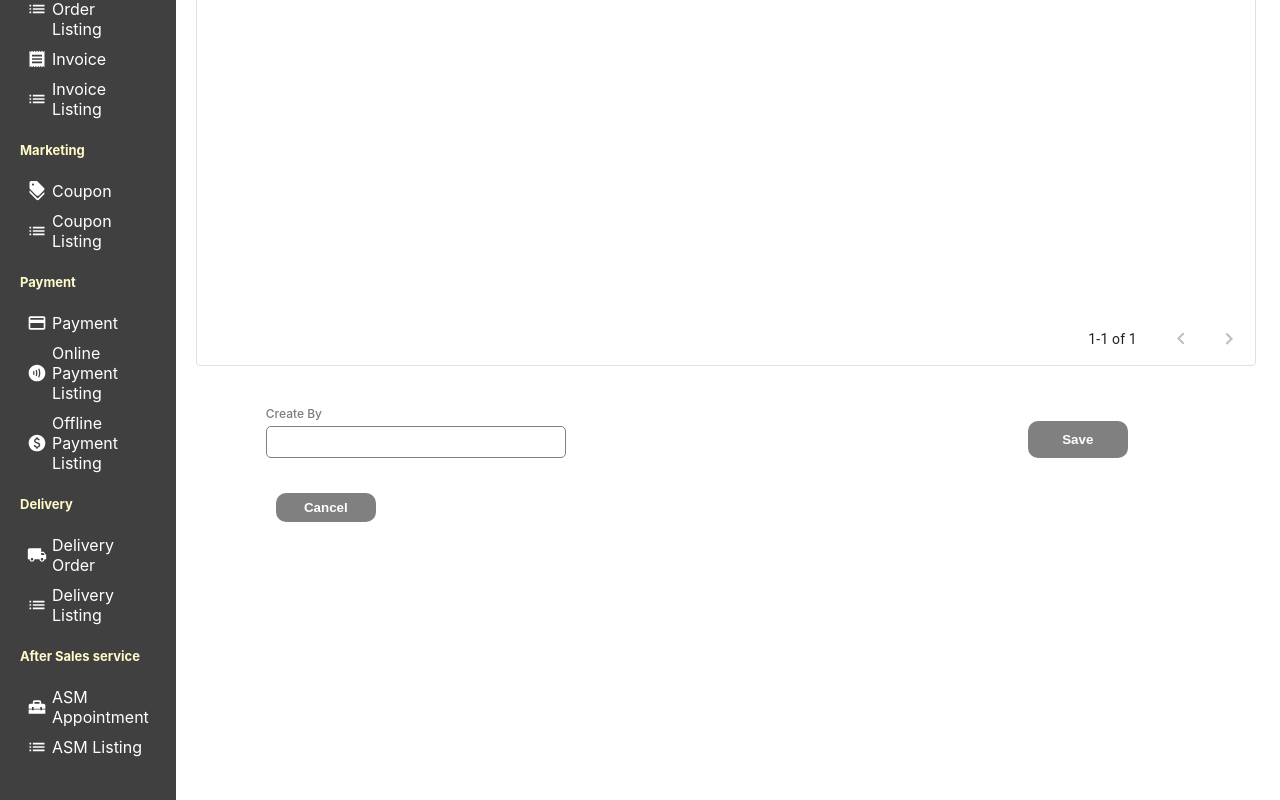
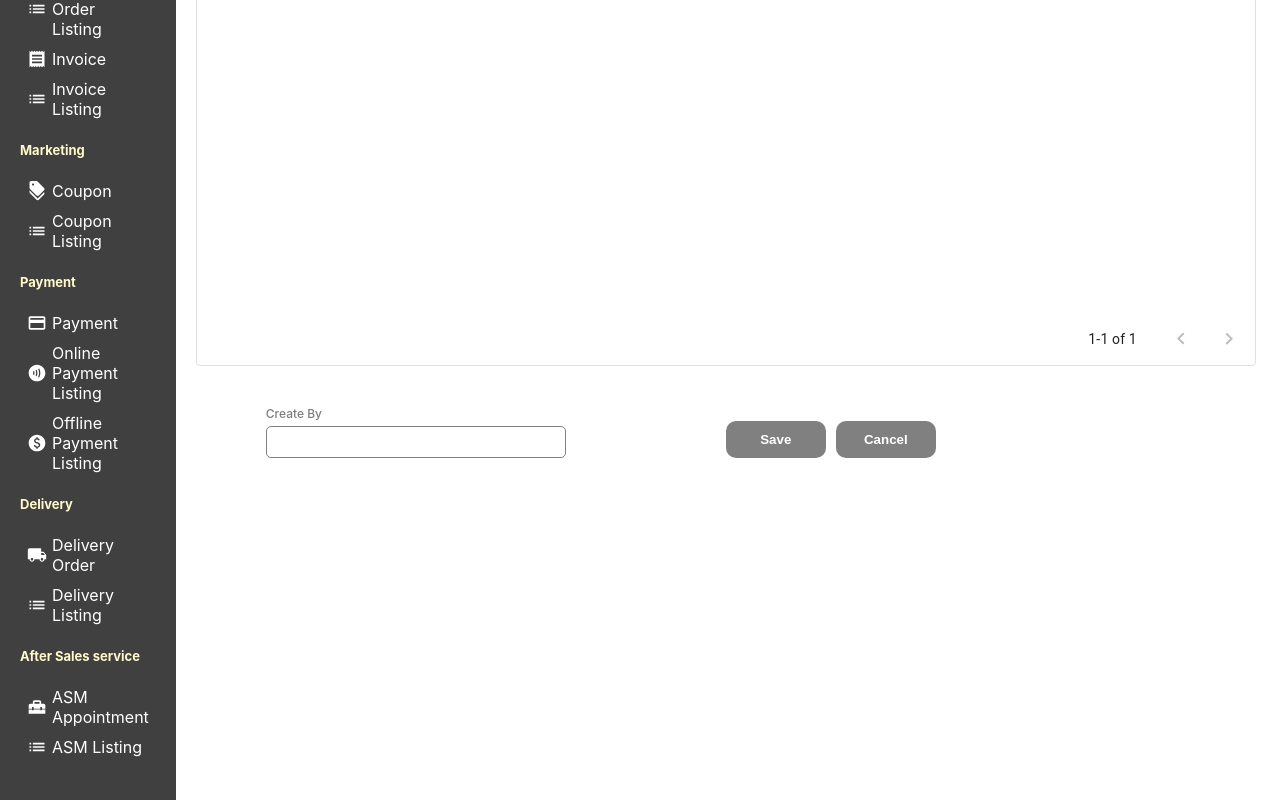
Before and after one commit to NVLDI/ddlabgrown_Old, a React (Create React App) app: page /purchaseOrder in a window 1280 px wide. Shown: the part 583-1383 px from the top of the page. Built offline with nearby package versions, Linux system fonts and the light colour scheme.

Commit message:
update purchase order css

```diff
--- a/src/Pages/AdminDashboard/Submenus/Sales/PurchaseOrder/PurchaseOrder.css
+++ b/src/Pages/AdminDashboard/Submenus/Sales/PurchaseOrder/PurchaseOrder.css
@@ -56,7 +56,7 @@
     font-weight: 600;
     border-radius: 10px;
     margin-top: 35px;
-    margin-left: 442px;
+    margin-left: 140px;
     cursor: pointer;
 }
 .PurchaseClearButton
```
